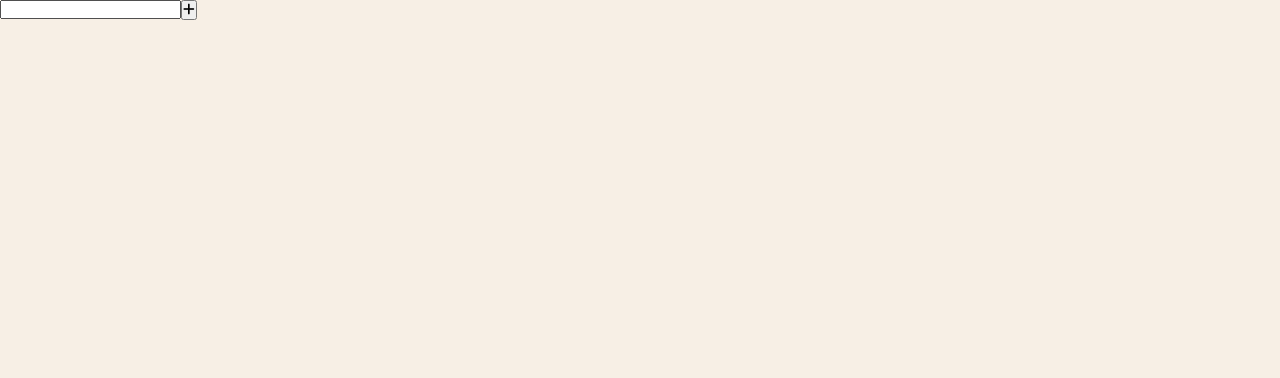
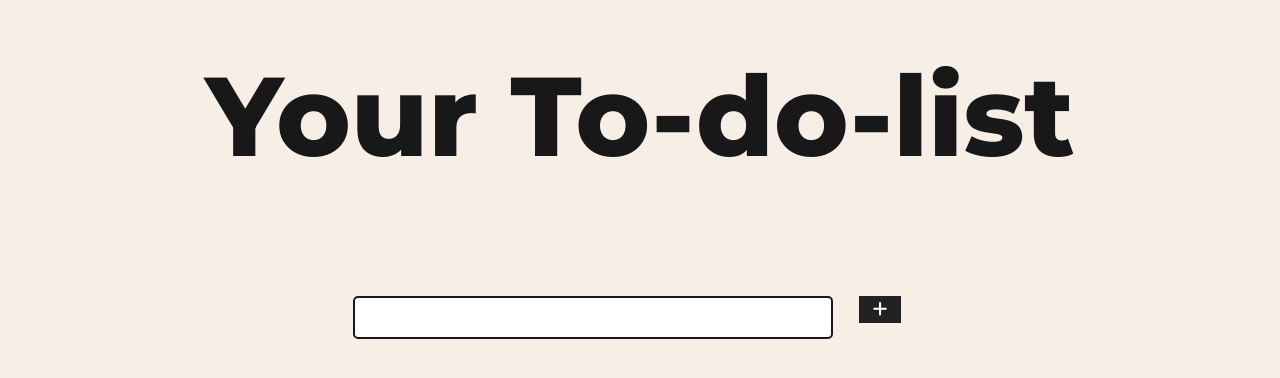
Before and after one commit to Scavengerizer/to-do-list-react, a React (Create React App) app: page / in a window 1280 px wide. Shown: the top 378 px of the page. Built offline with nearby package versions, Linux system fonts and the light colour scheme.

Commit message:
added styling and canvas element

```diff
--- a/src/App.js
+++ b/src/App.js
@@ -7,6 +7,7 @@ import "./styles/app.scss";
 function App() {
   const [input, setInput] = useState("");
   const [todos, setTodos] = useState([]);
+  const [canvasID, setCanvasID] = useState([]);
 
   return (
     <div className='App'>
@@ -17,6 +18,8 @@ function App() {
         setInput={setInput}
       />
       <ToDo
+        canvasID={canvasID}
+        setCanvasID={setCanvasID}
         input={input}
         todos={todos}
         setTodos={setTodos}
--- a/src/components/Form.js
+++ b/src/components/Form.js
@@ -1,24 +1,27 @@
-import React from 'react'
+import React from "react";
 
-export default function Form({input,setInput,todos,setTodos}) {
-  function inputHandler(e){
+export default function Form({ input, setInput, todos, setTodos }) {
+  function inputHandler(e) {
     setInput(e.target.value);
-    console.log(e.target.value);
+    // console.log(e.target.value);
   }
-  function submitHandler(e){
+  function submitHandler(e) {
     e.preventDefault();
-    setTodos([
-      ...todos,{text:input,id : Math.random()*1000}
-    ]);
+    setTodos([...todos, { text: input, id: Math.random() * 1000 }]);
     setInput("");
-  };
+  }
 
   return (
-    <form>
-      <input value={input}type="text" onChange={inputHandler}/>
-      <button type="submit" onClick={submitHandler}>
-      <i className="fa fa-plus"></i>
-      </button>
-    </form>
-  )
+    <div className='form-page col'>
+      <div className='heading-text row center'>
+        <h1>Your To-do-list</h1>
+      </div>
+      <form className='row task-add-form'>
+        <input value={input} type='text' onChange={inputHandler} />
+        <button type='submit' onClick={submitHandler}>
+          <i className='fa fa-plus fa-lg'></i>
+        </button>
+      </form>
+    </div>
+  );
 }
--- a/src/components/To-do app.js
+++ b/src/components/To-do app.js
@@ -1,7 +1,7 @@
 import React from "react";
 import Todo from "./Todo";
 
-function ToDo({ input, setInput, todos, setTodos }) {
+function ToDo({ input, setInput, todos, setTodos, canvasID, setCanvasID }) {
   return (
     <div className='todo-container'>
       <ul className='todo-list'>
@@ -12,14 +12,10 @@ function ToDo({ input, setInput, todos, setTodos }) {
             todo={todo}
             todos={todos}
             setTodos={setTodos}
+            canvasID={canvasID}
+            setCanvasID={setCanvasID}
           />
         ))}
-        {/* <Todo
-          input={input}
-          todos={todos}
-          setTodos={setTodos}
-          setInput={setInput}
-        /> */}
       </ul>
     </div>
   );
--- a/src/components/Todo.js
+++ b/src/components/Todo.js
@@ -1,19 +1,101 @@
-import React from "react";
+import React, { useEffect, useRef } from "react";
 
-export default function Todo({ todo, text, input, setInput, todos, setTodos }) {
+export default function Todo({
+  todo,
+  text,
+  input,
+  setInput,
+  todos,
+  setTodos,
+  canvasID,
+  setCanvasID,
+}) {
+  // let canvas = document.querySelector("#canvas");
+  // const ctx = canvas.getContext("2d");
+
+  //Resizing
+
+  // ctx.strokeRect(100, 100);
+  // console.log(canvas);
+
   function deleteHandler() {
     setTodos(todos.filter((el) => el.id !== todo.id));
     // console.log(todo);
   }
+  // function resetCanvas() {
+  //   canvasID.map((el) => {
+  //     if (canvasID.id === el.id) {
+  //       context.clearRect(0, 0, canvas.width, canvas.height);
+  //     }
+  //   });
+  // }
+
+  // context.clearRect(0, 0, canvas.width, canvas.height);
+
+  // function checker() {
+  //   const canvas = document.querySelector("#canvas");
+  //   console.log(canvas);
+  //   // console.log(todo);
+  // }
+
+  const canvasRef = useRef(null);
+  const resetRef = useRef(null);
+
+  // console.log(todo);
+  useEffect(() => {
+    let painting = false;
+    const canvas = canvasRef.current;
+    const resetbutton = resetRef.current;
+    canvas.id = todo.id;
+    // console.log(canvas);
+    setCanvasID([...canvasID, { id: canvas.id }]);
+    const ctx = canvas.getContext("2d");
+    canvas.height = window.innerHeight / 10;
+    canvas.width = window.innerWidth / 10;
+    canvas.addEventListener("mousedown", startPosition);
+    canvas.addEventListener("mouseup", finishedPosition);
+    canvas.addEventListener("mousemove", draw);
+
+    function startPosition(e) {
+      painting = true;
+      draw(e);
+    }
+
+    function finishedPosition() {
+      painting = false;
+      ctx.beginPath();
+    }
+
+    function draw(e) {
+      if (!painting) return;
+      ctx.lineWidth = 3;
+      ctx.lineCap = "round";
+
+      ctx.lineTo(e.offsetX, e.offsetY);
+      ctx.stroke();
+      ctx.beginPath();
+      ctx.moveTo(e.offsetX, e.offsetY);
+    }
+    resetbutton.addEventListener("click", () => {
+      ctx.clearRect(0, 0, canvas.width, canvas.height);
+    });
+  }, []);
+
   return (
-    <div className='todo'>
-      <div className='row'>
-        <input value={text} type='text' />
-        <button>
-          <i className='fa fa-check'></i>
-        </button>
-        <button onClick={deleteHandler}>
-          <i className='fa fa-trash'></i>
+    <div className='todo col center'>
+      <div className='todo-item todo-container'>
+        <h3>{text}</h3>
+        <div className='todo-buttons'>
+          <button className='trash' onClick={deleteHandler}>
+            <i className='fa fa-trash fa-sm'></i>
+          </button>
+        </div>
+      </div>
+      <div className='canvas-element col center'>
+        <h5>Add your signature here</h5>
+        <canvas ref={canvasRef}></canvas>
+        <button className='check' ref={resetRef}>
+          <i className='fa fa-check fa-sm'></i>
         </button>
       </div>
     </div>
--- a/src/styles/app.scss
+++ b/src/styles/app.scss
@@ -6,8 +6,11 @@
 
 // importing sass components
 
-@import "./components/ToDo.scss";
+@import "./components/To-do-app.scss";
+@import "./components/Todo.scss";
+@import "./components/Form.scss";
 
 body {
+  min-height: 100vh;
   background-color: $cream;
 }
--- /dev/null
+++ b/src/styles/components/Form.scss
@@ -0,0 +1,48 @@
+.form-page {
+  margin-bottom: 6em;
+  .heading-text {
+    margin-top: 3em;
+    h1 {
+      font-size: 7rem;
+      font-family: $Mont;
+      color: #181818;
+    }
+  }
+  .task-add-form {
+    max-height: 20vh;
+    min-width: 100vw;
+    justify-content: center;
+    align-items: flex-start;
+    margin-top: 7em;
+    input {
+      padding: 1em;
+      width: 30rem;
+      padding: 12px;
+      border: 2px solid #181818;
+      border-radius: 5px;
+      box-sizing: border-box;
+      resize: vertical;
+      color: grey;
+    }
+    button {
+      display: flex;
+      justify-content: center;
+      align-items: center;
+      background-color: $grey;
+      border: none;
+      padding: 1em;
+      margin: 0 2em;
+      transition-duration: 0.3s;
+      transition: all ease linear;
+      cursor: pointer;
+      .fa-plus {
+        color: white;
+      }
+    }
+    button:hover {
+      opacity: 0.8;
+      transition-duration: 0.3s;
+      transition: all ease linear;
+    }
+  }
+}
--- a/src/styles/components/ToDo.scss
+++ b/src/styles/components/ToDo.scss
@@ -0,0 +1,79 @@
+.todo {
+  .todo-item {
+    margin: 1em 0;
+    display: flex;
+    justify-content: space-between;
+    align-items: center;
+    h3,
+    button {
+      display: inline-block;
+    }
+    button {
+      background-color: $grey;
+      border: none;
+      padding: 0.75em;
+      margin: 0 0.5em;
+      transition-duration: 0.3s;
+      transition: all ease linear;
+      cursor: pointer;
+      .fa-check,
+      .fa-trash {
+        color: white;
+      }
+    }
+    .trash {
+      .fa-trash {
+        color: orange;
+      }
+    }
+
+    button:hover {
+      opacity: 0.8;
+      transition-duration: 0.3s;
+      transition: all ease linear;
+    }
+    h3 {
+      max-width: 30rem;
+      overflow: hidden;
+      font-size: 2rem;
+      font-family: $Josh;
+      color: #181818;
+    }
+  }
+  .canvas-element {
+    margin-top: 2em;
+    h5 {
+      text-align: center;
+      font-size: 1rem;
+      color: #181818;
+      font-weight: 300;
+      font-family: $Mont;
+    }
+    canvas {
+      border: 1px solid #181818;
+      margin: 1em 0;
+    }
+    button {
+      background-color: $grey;
+      border: none;
+      padding: 0.75em;
+      margin: 0 0.5em;
+      transition-duration: 0.3s;
+      transition: all ease linear;
+      cursor: pointer;
+      .fa-check {
+        color: green;
+      }
+    }
+    button:hover {
+      opacity: 0.8;
+      transition-duration: 0.3s;
+      transition: all ease linear;
+    }
+  }
+}
+.todo-container {
+  width: 90%;
+  max-width: 600px;
+  margin: 0 auto;
+}
```
Also changed, not shown: notes.txt (added), src/styles/components/To-do-app.scss (added).
